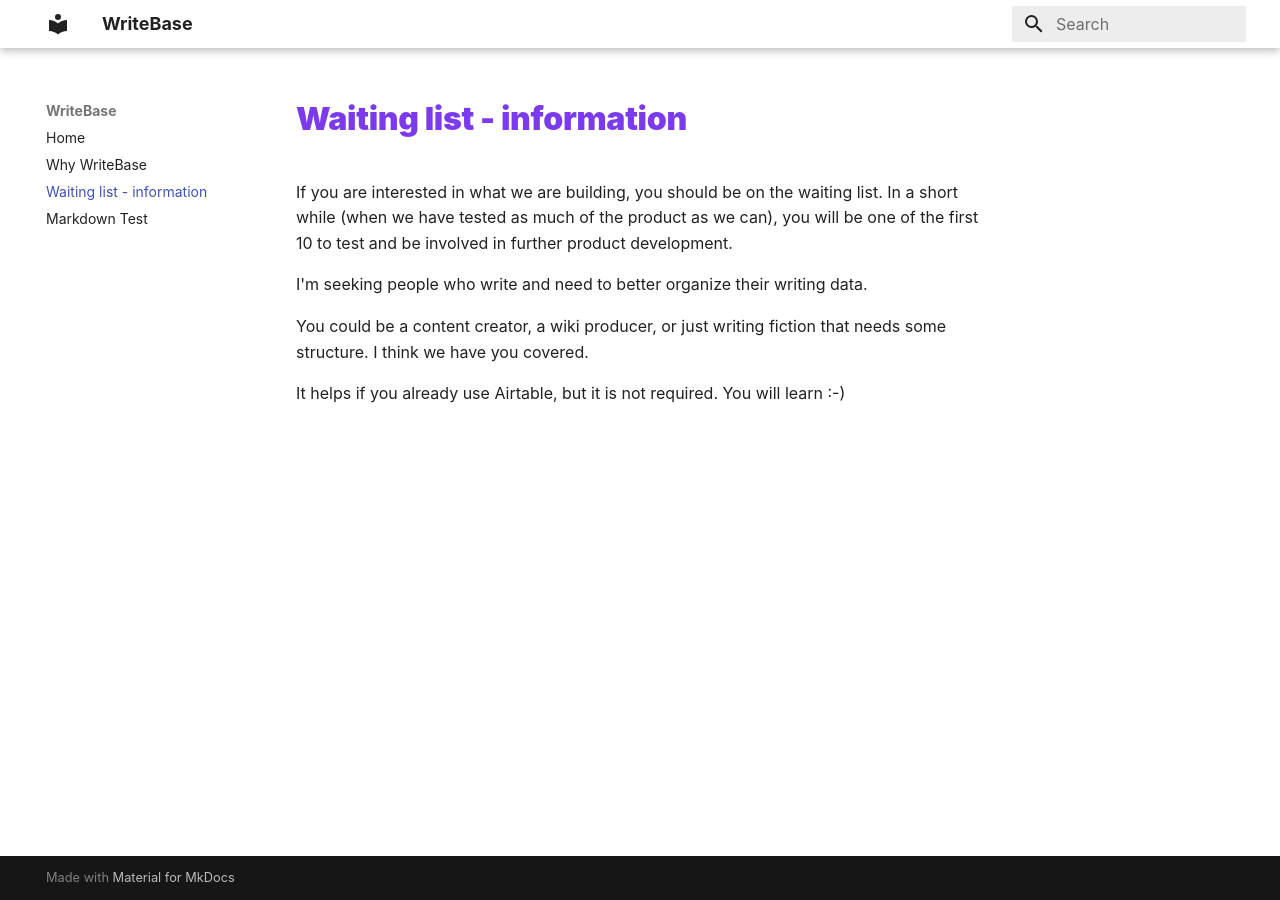
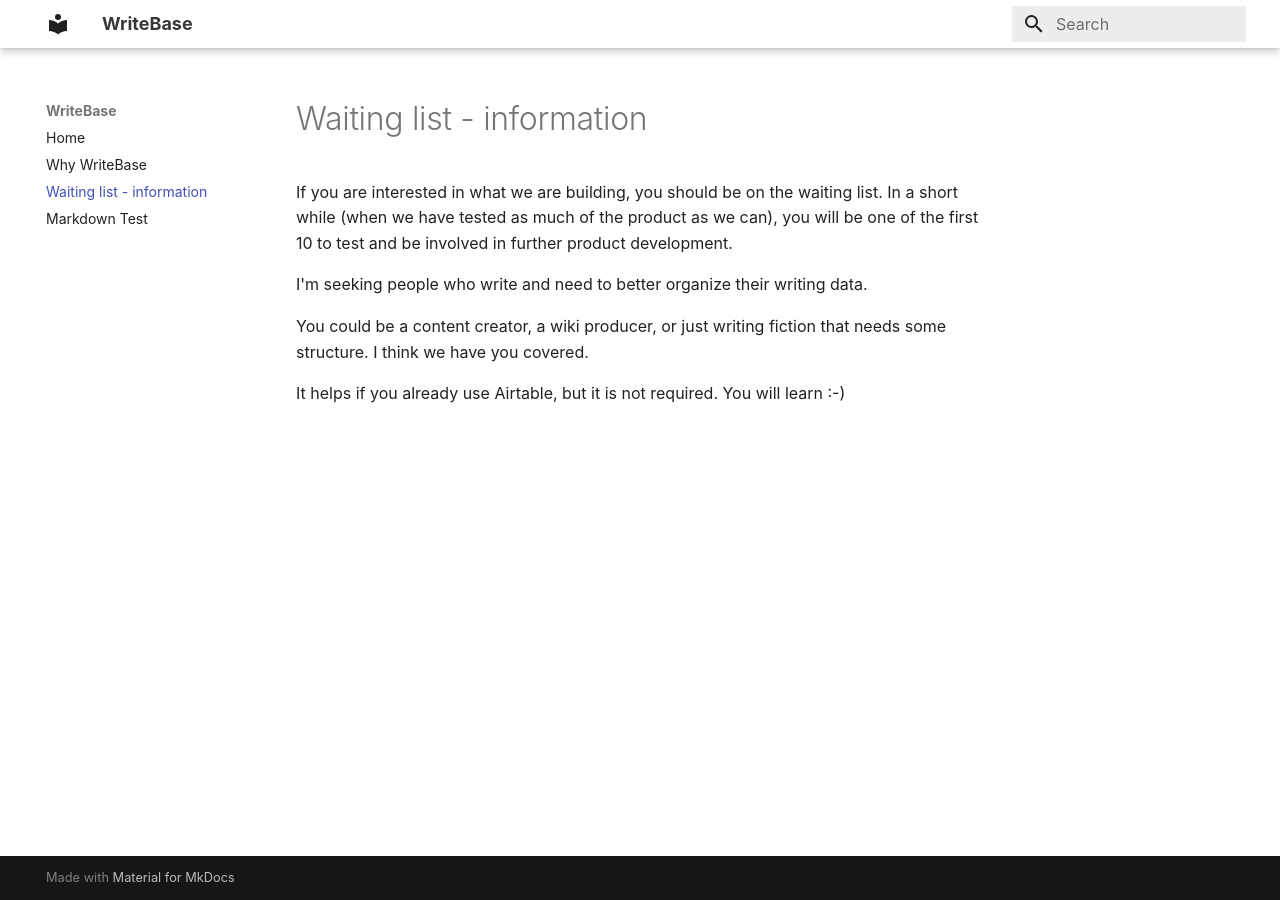
Before and after one commit to larssonhthomas-afk/writebase-docs, an MkDocs documentation site: the page built from docs/20_waiting-list---information.md, in a window 1280 px wide. Built offline with MkDocs 1.6.1 and Material for MkDocs 9.7.7, drawn with Linux system fonts in a browser that asks for light colours; some web fonts are replaced.

Commit message:
Update extra.css

```diff
--- a/docs/extra.css
+++ b/docs/extra.css
@@ -1,4 +1,8 @@
-h1 {
-  font-weight: 900 !important;
-  color: #7c3aed !important;
+.md-header {
+  font-weight: 700 !important;
 }
+
+.md-header__title {
+  font-weight: 700 !important;
+  color: #363737 !important;
+}
```
